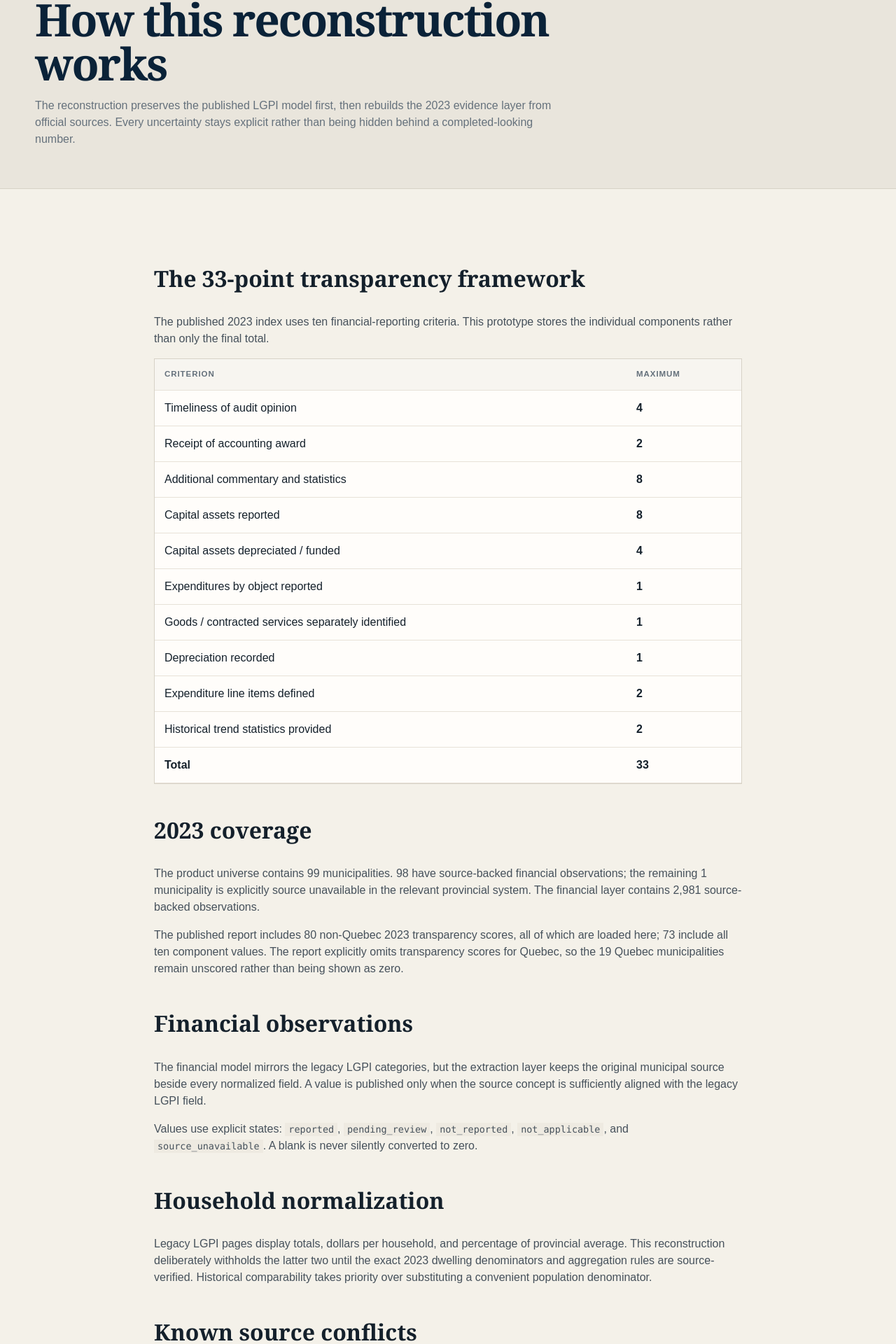
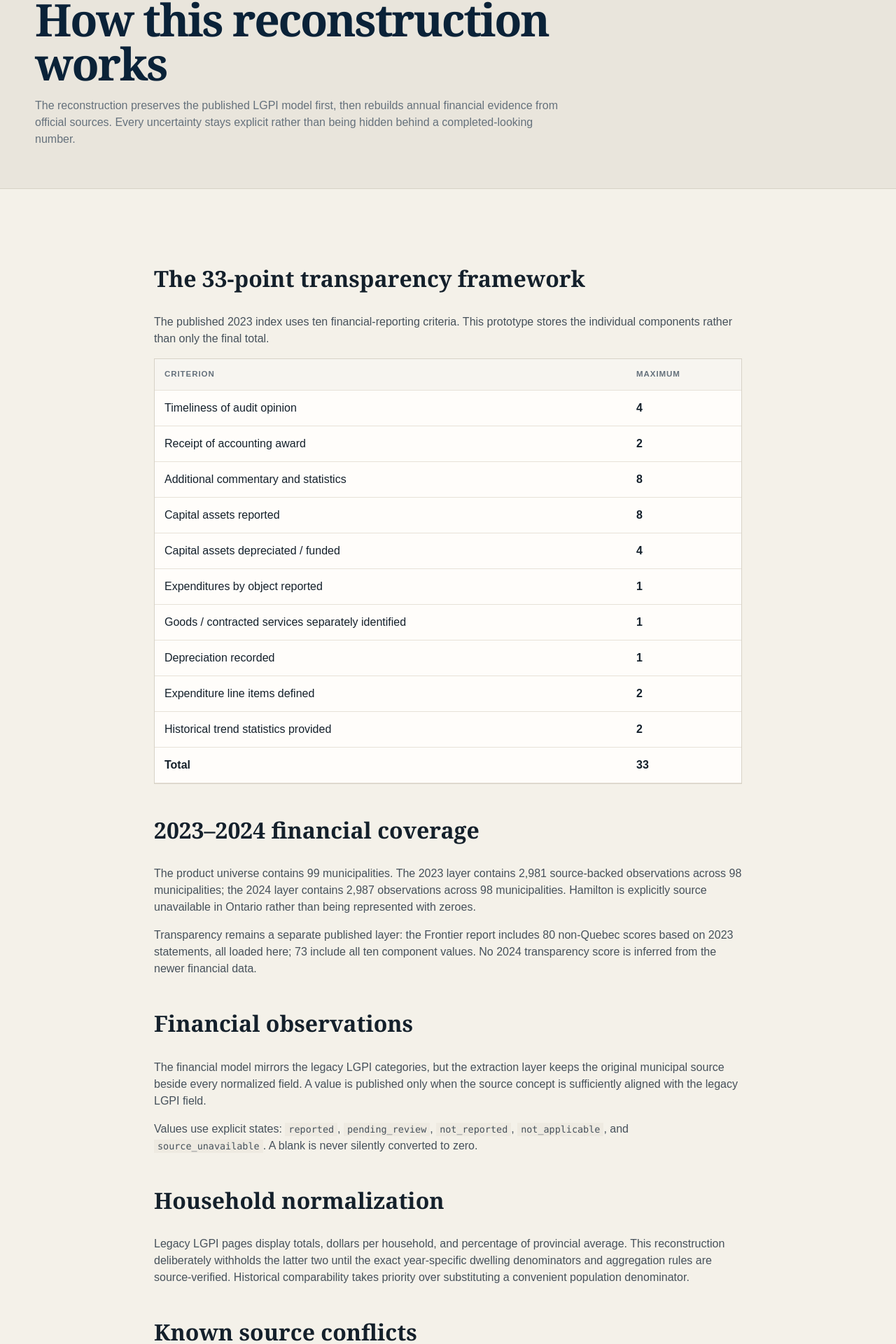
Before and after one commit to FTFNAnalytics/lgpi, a Next.js app: page /methodology in a window 1280 px wide. Shown: the part 163-2083 px from the top of the page at 70% size. Built offline with nearby package versions, Linux system fonts and the light colour scheme.

Commit message:
Document separate 2023 transparency and 2024 financial layers

```diff
--- a/app/methodology/page.tsx
+++ b/app/methodology/page.tsx
@@ -1,7 +1,6 @@
 import {
-  financialObservationCount,
-  financialSourceUnavailableCount,
-  municipalitiesWithFinancialObservations,
+  financialSummary2023,
+  financialSummary2024,
   REPORT_URL,
   sourceDiscrepancies,
   transparencyCriteria,
@@ -17,7 +16,7 @@ export default function MethodologyPage() {
         <div className="shell">
           <p className="eyebrow">Methods · provenance · QA</p>
           <h1>How this reconstruction works</h1>
-          <p>The reconstruction preserves the published LGPI model first, then rebuilds the 2023 evidence layer from official sources. Every uncertainty stays explicit rather than being hidden behind a completed-looking number.</p>
+          <p>The reconstruction preserves the published LGPI model first, then rebuilds annual financial evidence from official sources. Every uncertainty stays explicit rather than being hidden behind a completed-looking number.</p>
         </div>
       </section>
       <section className="section">
@@ -36,12 +35,12 @@ export default function MethodologyPage() {
             </table>
           </div>
 
-          <h2>2023 coverage</h2>
+          <h2>2023–2024 financial coverage</h2>
           <p>
-            The product universe contains {TARGET_MUNICIPALITIES} municipalities. {municipalitiesWithFinancialObservations} have source-backed financial observations; the remaining {financialSourceUnavailableCount} municipality is explicitly source unavailable in the relevant provincial system. The financial layer contains {financialObservationCount.toLocaleString("en-CA")} source-backed observations.
+            The product universe contains {TARGET_MUNICIPALITIES} municipalities. The 2023 layer contains {financialSummary2023.observationCount.toLocaleString("en-CA")} source-backed observations across {financialSummary2023.municipalitiesWithObservations} municipalities; the 2024 layer contains {financialSummary2024.observationCount.toLocaleString("en-CA")} observations across {financialSummary2024.municipalitiesWithObservations} municipalities. Hamilton is explicitly source unavailable in Ontario rather than being represented with zeroes.
           </p>
           <p>
-            The published report includes {VERIFIED_TRANSPARENCY_TOTALS} non-Quebec 2023 transparency scores, all of which are loaded here; {VERIFIED_COMPONENT_BREAKDOWNS} include all ten component values. The report explicitly omits transparency scores for Quebec, so the 19 Quebec municipalities remain unscored rather than being shown as zero.
+            Transparency remains a separate published layer: the Frontier report includes {VERIFIED_TRANSPARENCY_TOTALS} non-Quebec scores based on 2023 statements, all loaded here; {VERIFIED_COMPONENT_BREAKDOWNS} include all ten component values. No 2024 transparency score is inferred from the newer financial data.
           </p>
 
           <h2>Financial observations</h2>
@@ -54,7 +53,7 @@ export default function MethodologyPage() {
 
           <h2>Household normalization</h2>
           <p>
-            Legacy LGPI pages display totals, dollars per household, and percentage of provincial average. This reconstruction deliberately withholds the latter two until the exact 2023 dwelling denominators and aggregation rules are source-verified. Historical comparability takes priority over substituting a convenient population denominator.
+            Legacy LGPI pages display totals, dollars per household, and percentage of provincial average. This reconstruction deliberately withholds the latter two until the exact year-specific dwelling denominators and aggregation rules are source-verified. Historical comparability takes priority over substituting a convenient population denominator.
           </p>
 
           <h2>Known source conflicts</h2>
```
